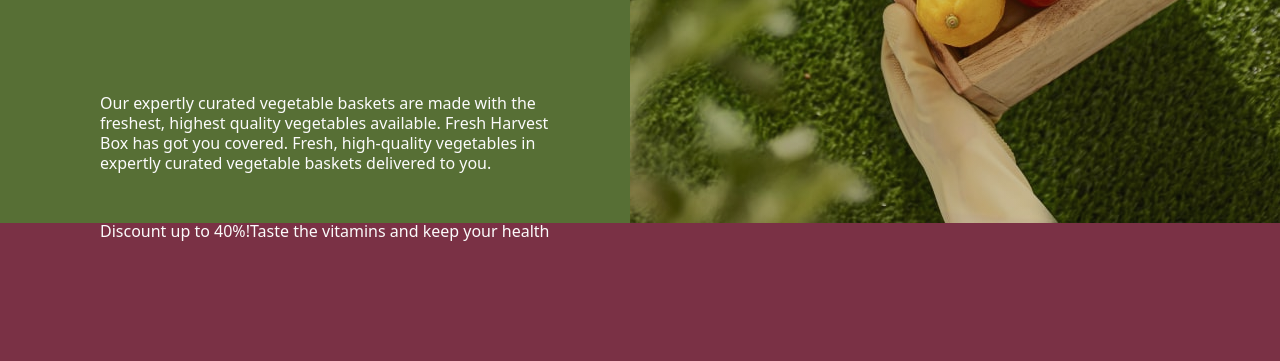
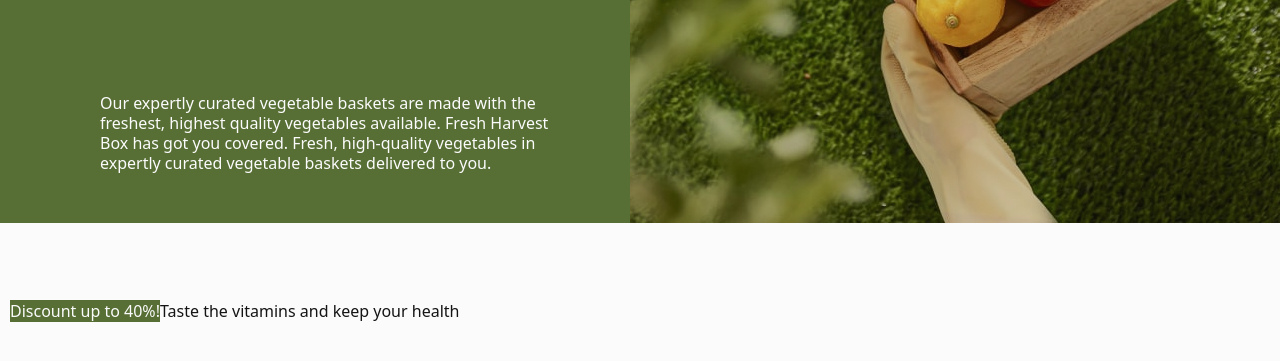
Before and after one commit to ReshetS/team-project, a website built with Vite: page src/index.html in a window 1280 px wide. Shown: the part 641-1002 px from the top of the page. Before the commit the page ends 883 px from the top, so only its background shows below. Built offline with nearby package versions, Linux system fonts and the light colour scheme.

Commit message:
Add styles for advertisement   * advertisement   * advertisement->container   * discount-title   * discount-description

```diff
--- a/src/css/advertisement.css
+++ b/src/css/advertisement.css
@@ -1 +1,16 @@
 /* Styles for Advertisement section */
+.advertisement {
+  background-color: #fbfbfb;
+  padding-top: 80px;
+  padding-bottom: 80px;
+}
+.advertisement .container {
+  padding-left: 10px;
+  padding-right: 10px;
+}
+.discount-title {
+  background-color: #576f35;
+}
+.discount-description {
+  color: #141414;
+}
```
